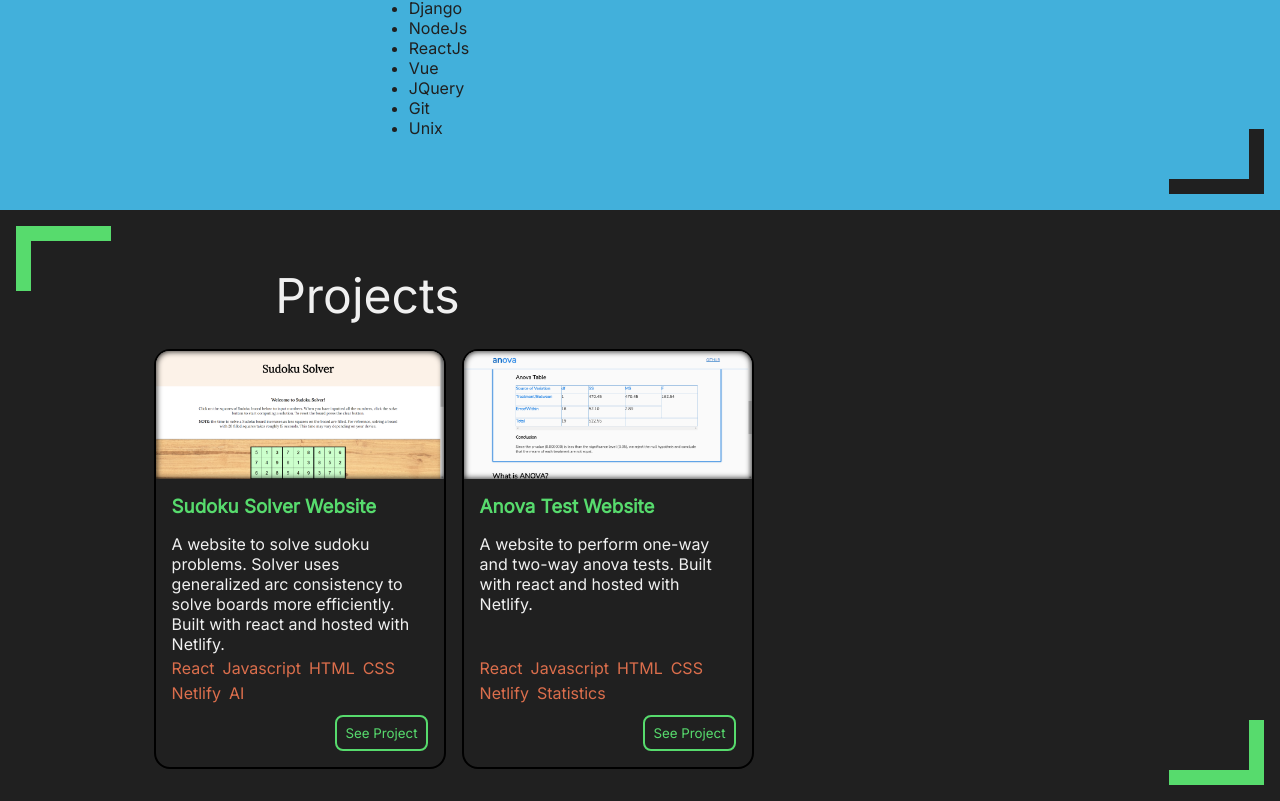
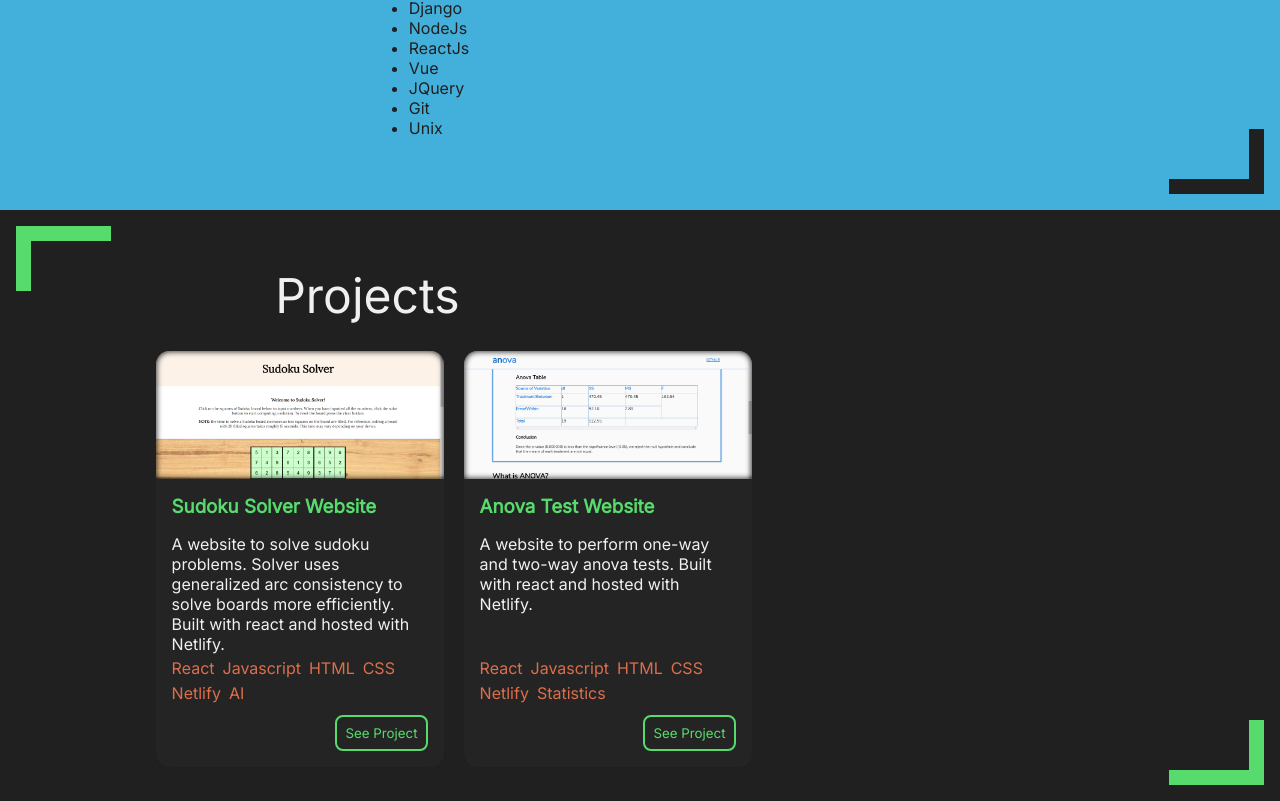
Before and after one commit to mgiann2/PortfolioWebsite, a Vue app: page / in a window 1280 px wide. Shown: the part 1250-2051 px from the top of the page. Built offline with nearby package versions, Linux system fonts and the light colour scheme.

Commit message:
Changed style of project cards

```diff
--- a/src/components/ProjectCard.vue
+++ b/src/components/ProjectCard.vue
@@ -31,13 +31,13 @@ import { type Project } from '../helper';
 <style scoped>
     .main-card {
         position: relative;
-        background-color: var(--black);
+        background-color: #242424;
         display: flex;
         flex-direction: column;
         width: 18rem;
-        border: solid 2px #000000;
         border-radius: 1rem;
         transition: all 0.3s;
+        border: solid 2px var(--black);
     }
 
     .main-card:hover {
```
